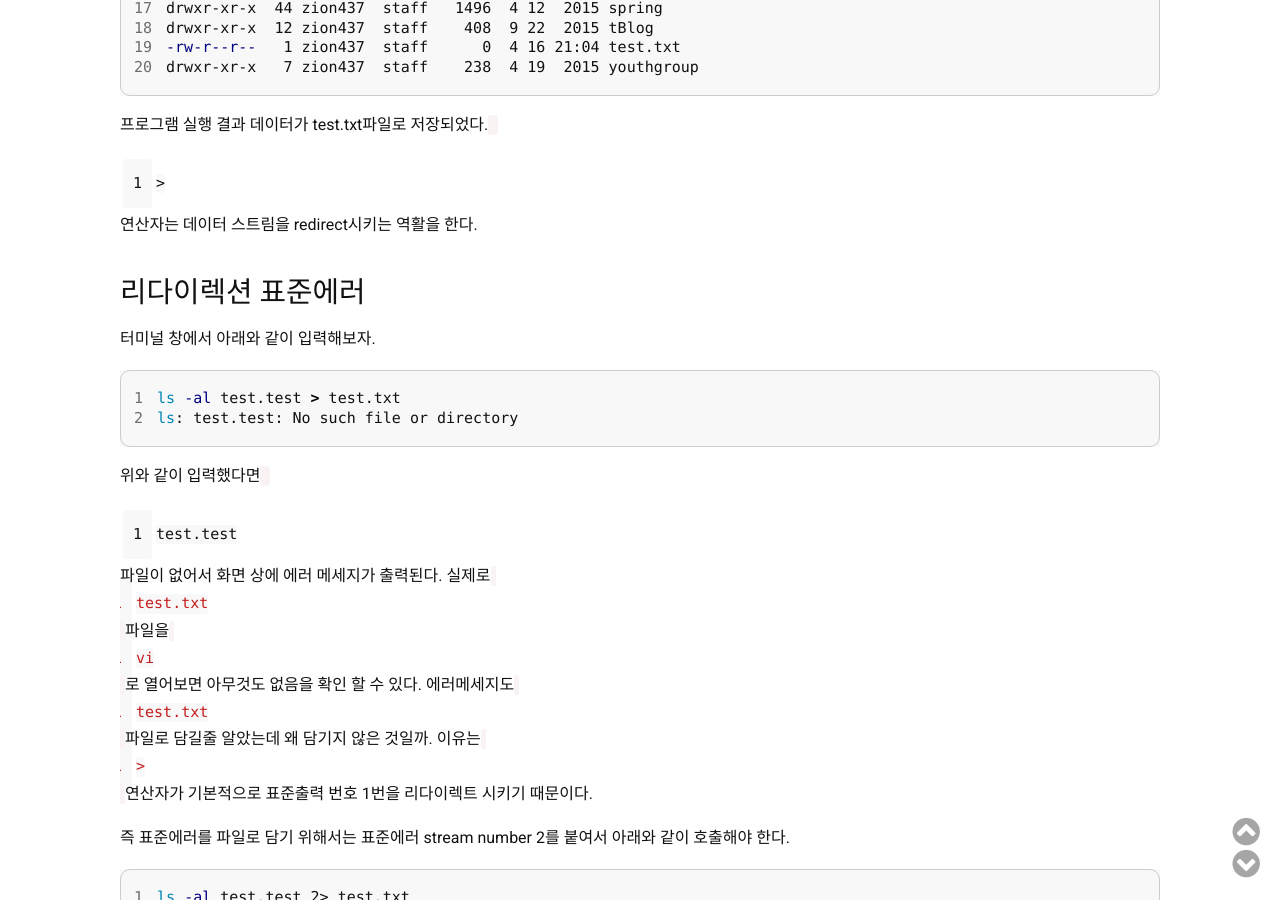
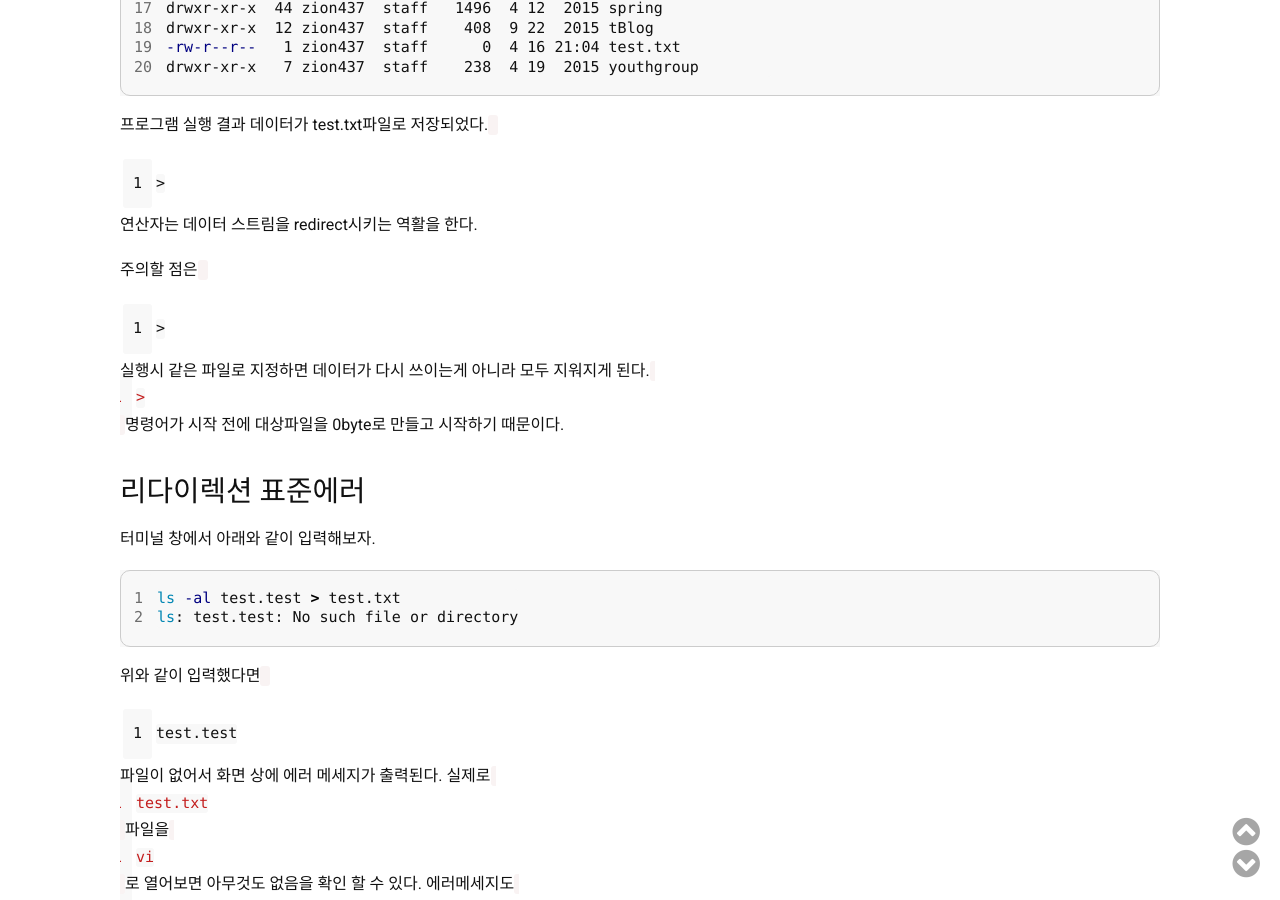
Before and after one commit to seotory/seotory.github.io, a Jekyll site: the page built from _posts/linux/2016-04-16-standard-streams-in-linux.markdown, in a window 1280 px wide and 900 px high, scrolled down 4500 px. Built offline with Jekyll 4.4.1, drawn with Linux system fonts in a browser that asks for light colours; nearby versions of some CDN libraries; comment, search, counter and statistics services are not loaded.

Commit message:
1. 내용 추가

```diff
--- a/_posts/linux/2016-04-16-standard-streams-in-linux.markdown
+++ b/_posts/linux/2016-04-16-standard-streams-in-linux.markdown
@@ -124,6 +124,8 @@ drwxr-xr-x   7 zion437  staff    238  4 19  2015 youthgroup
 
 프로그램 실행 결과 데이터가 test.txt파일로 저장되었다. `>` 연산자는 데이터 스트림을 redirect시키는 역활을 한다.
 
+주의할 점은 `>` 실행시 같은 파일로 지정하면 데이터가 다시 쓰이는게 아니라 모두 지워지게 된다. `>` 명령어가 시작 전에 대상파일을 0byte로 만들고 시작하기 때문이다.
+
 ## 리다이렉션 표준에러
 
 터미널 창에서 아래와 같이 입력해보자.
```
